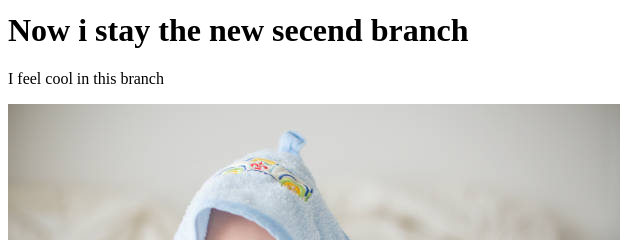
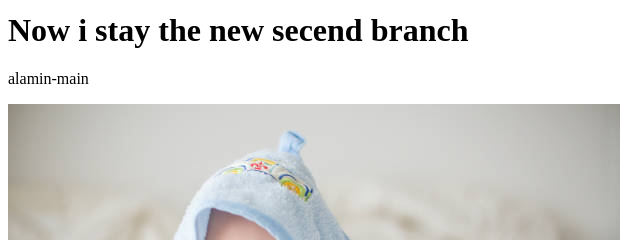
Before and after one commit to Alamin8/my-first-website, a plain HTML site: page index.html in a window 1280 px wide. Shown: the part 195-435 px from the top of the page, 0-640 px from the left. Drawn offline with Linux system fonts and the light colour scheme.

Commit message:
change in main branch

```diff
--- a/index.html
+++ b/index.html
@@ -11,7 +11,7 @@
     <h3>I add this heading 3</h3>
     <p>Lorem ipsum dolor sit amet consectetur adipisicing elit. Hic ullam cum rem. Aut, veritatis dignissimos.</p>
     <h1>Now i stay the new secend branch</h1>
-    <p>I feel cool in this branch</p>
+    <p>alamin-main</p>
     <img src="baby.jpg" alt="">
 </body>
 </html>
```
